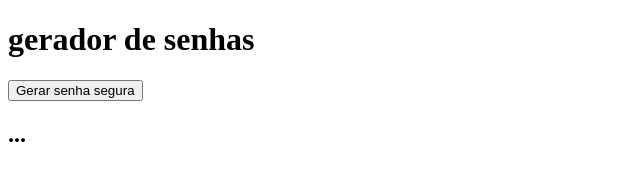
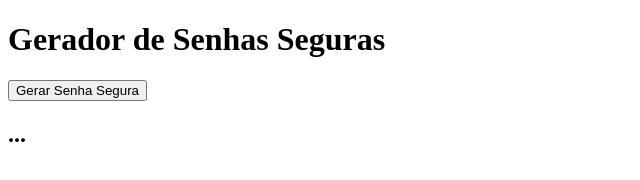
Before and after one commit to Galaraz/gerador-senhas, a website: page index.html in a window 1280 px wide. Shown: the whole page, without its empty margins (0-640 px from the left). Drawn offline with Linux system fonts and the light colour scheme.

Commit message:
verificar aplicaçao

```diff
--- a/index.html
+++ b/index.html
@@ -4,13 +4,13 @@
         <meta charset="UTF-8" />
         <meta http-equiv="X-UA-Compatible" content="IE=edge,chrome=1">
         <meta name="viewport" content="width=device-width, initial-scale=1.0">
-        <title>ola mundo</title>
+        <title>Gerador de Senhas Seguras</title>
     </head>
 
 
   <body>
-    <h1>gerador de senhas</h1>
-    <button>Gerar senha segura</button>
+    <h1>Gerador de Senhas Seguras</h1>
+    <button>Gerar Senha Segura</button>
     <h2>...</h2>
-<script src="/src/main.js" type="module"></script>
+<script src="./src/main.js" type="module"></script>
   </body>
```
